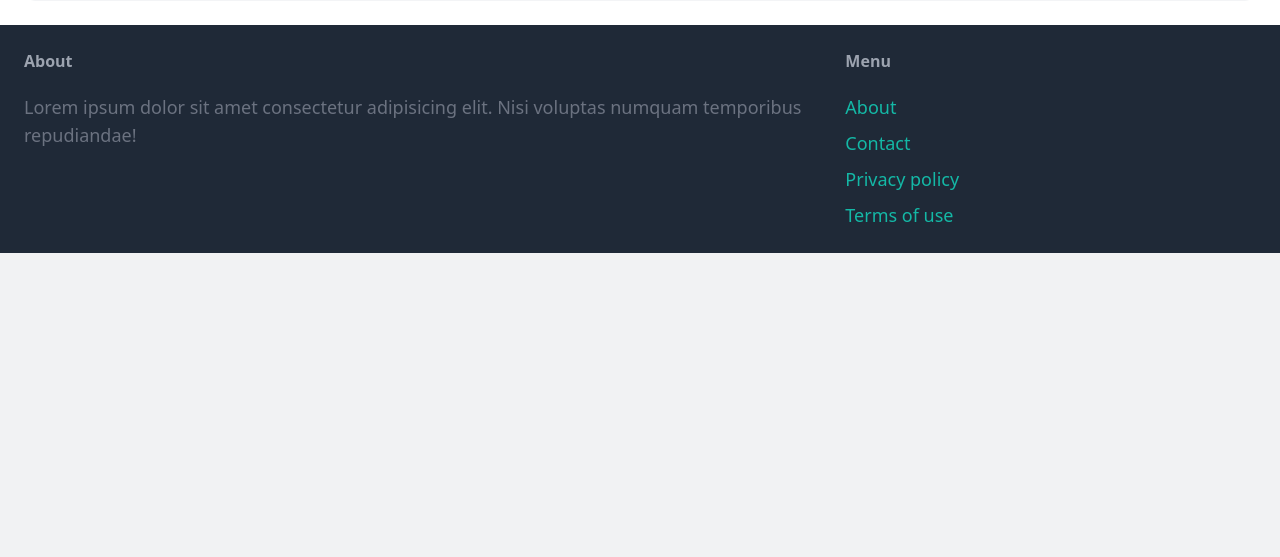
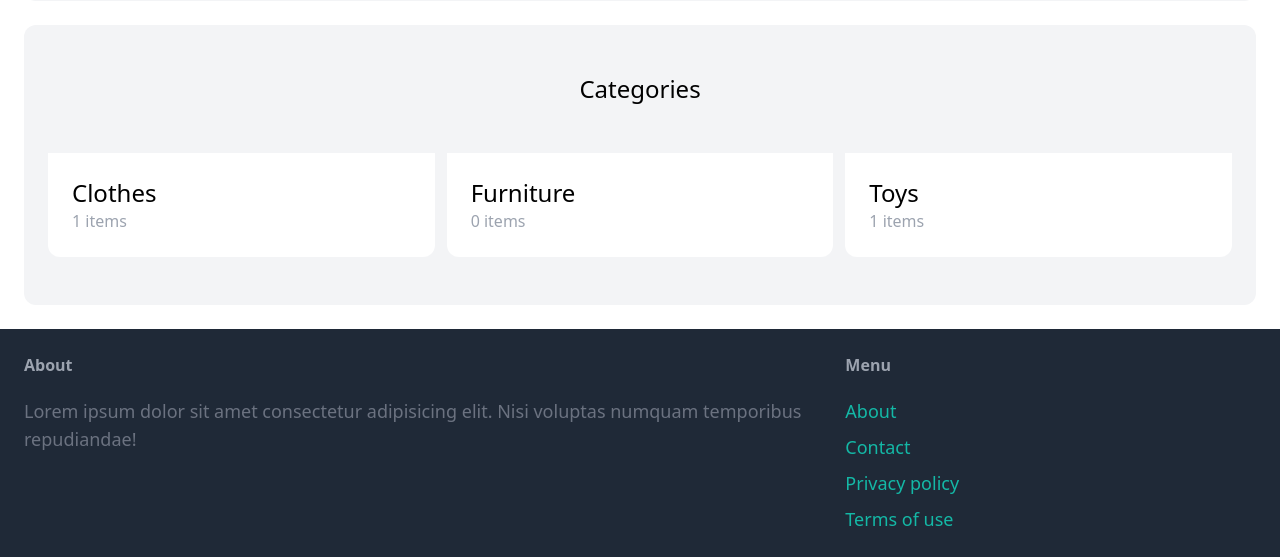
Before and after one commit to Abuelyazeed/Puddle-Online-Marketplace, a Django app: page / in a window 1280 px wide. Shown: the part 776-1333 px from the top of the page. Before the commit the page ends 1029 px from the top, so only its background shows below. Run offline with Django 5.2, Linux system fonts and the light colour scheme; data comes from the database, SQL or seed files in the repository; some libraries are stand-ins or nearby versions.

Commit message:
added categories to index page

```diff
--- a/core/templates/core/index.html
+++ b/core/templates/core/index.html
@@ -22,5 +22,20 @@
             {% endfor %}
         </div>
     </div>
+    <div class="mt-6 px-6 py-12 bg-gray-100 rounded-xl">
+        <h2 class="mb-12 text-2xl text-center">Categories</h2>
+        <div class="grid grid-cols-3 gap-3">
+            {% for category in categories %}
+                <div>
+                    <a href="">
+                        <div class="p-6 bg-white rounded-b-xl">
+                            <h2 class="text-2xl">{{ category.name }}</h2>
+                            <p class="text-gray-400">{{ category.items.count }} items</p>
+                        </div>
+                    </a>
+                </div>
+            {% endfor %}
+        </div>
+    </div>
 
 {% endblock %}
```
